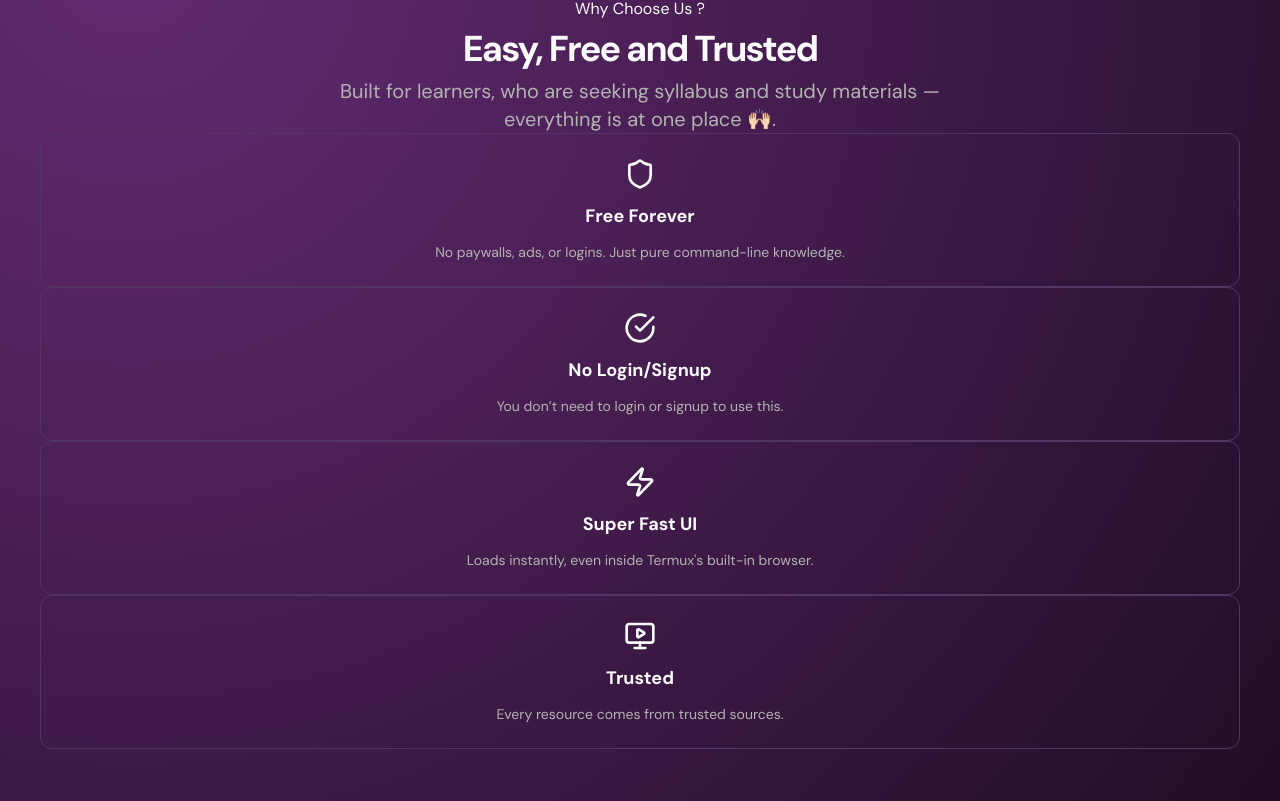
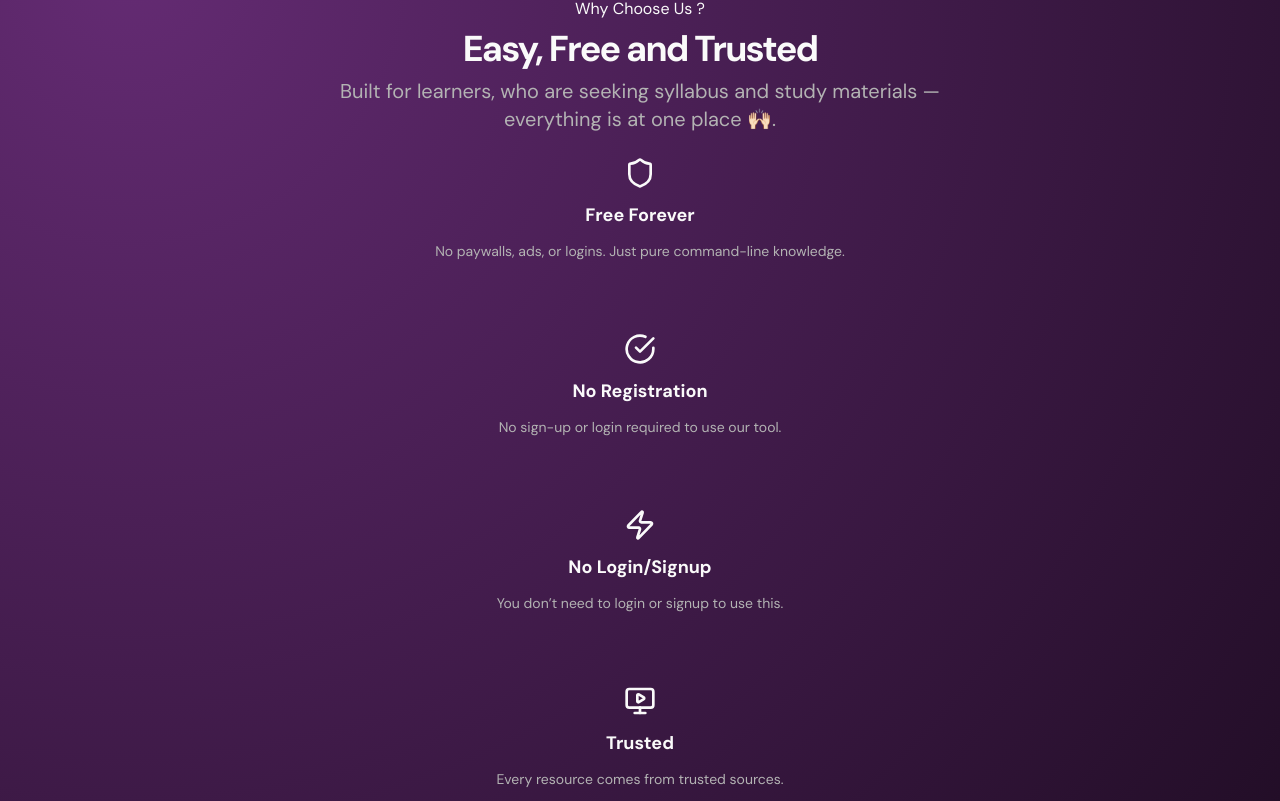
Before and after one commit to pyKinsu/VVITConnect, a Next.js app: page / in a window 1280 px wide. Shown: the part 539-1340 px from the top of the page. Built offline with nearby package versions, Linux system fonts and the light colour scheme.

Commit message:
Update Home.jsx

```diff
--- a/src/vvitcon/Home.jsx
+++ b/src/vvitcon/Home.jsx
@@ -35,7 +35,7 @@ export function Home() {
             */}
 
             {/* Features */}
-            <div className="mt-16 grid w-full grid-cols-1 gap-8 sm:grid-cols-2 lg:grid-cols-4">
+            <div className="mt-8 grid w-full grid-cols-1 gap-6 sm:grid-cols-2 md:grid-cols-4">
               {[
                 {
                   icon: <Shield className="h-8 w-8 text-teal-400" />,
@@ -45,14 +45,13 @@ export function Home() {
     },
                 {
                   icon: <CheckCircle className="h-8 w-8 text-teal-400" />,
-      title: "No Login/Signup",
-      description: "You don’t need to login or signup to use this.",
+                  title: "No Registration",
+                  description: "No sign-up or login required to use our tool.",
                 },
                 {
                   icon: <Zap className="h-8 w-8 text-teal-400" />,
-      title: "Super Fast UI",
-      description:
-        "Loads instantly, even inside Termux's built-in browser.",
+                  title: "No Login/Signup",
+      description: "You don’t need to login or signup to use this.",
     },
                 {
                   icon: <MonitorPlay className="h-8 w-8 text-teal-400" />,
@@ -62,7 +61,7 @@ export function Home() {
               ].map(({ icon, title, description }, index) => (
                 <div
                   key={index}
-      className="flex flex-col items-center justify-center space-y-3 p-6 text-center rounded-xl border border-gray-700 bg-gray-900 shadow-xl hover:shadow-teal-500/40 transition"
+                  className="section-box flex flex-col items-center justify-center space-y-3 p-6 text-center"
                 >
                   {icon}
                   <h3 className="text-lg font-bold">{title}</h3>
```
Lines whose indentation alone changed are shown as unchanged.
